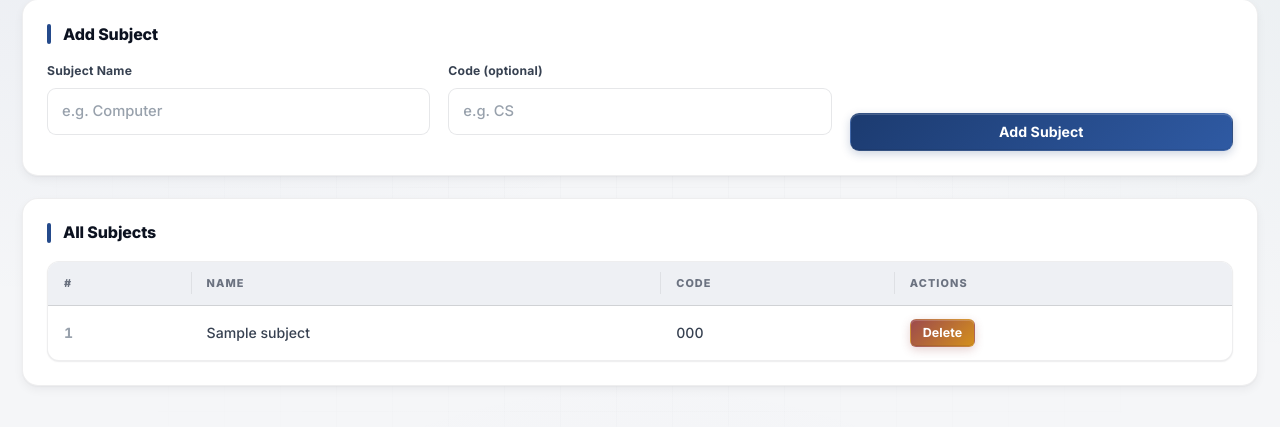
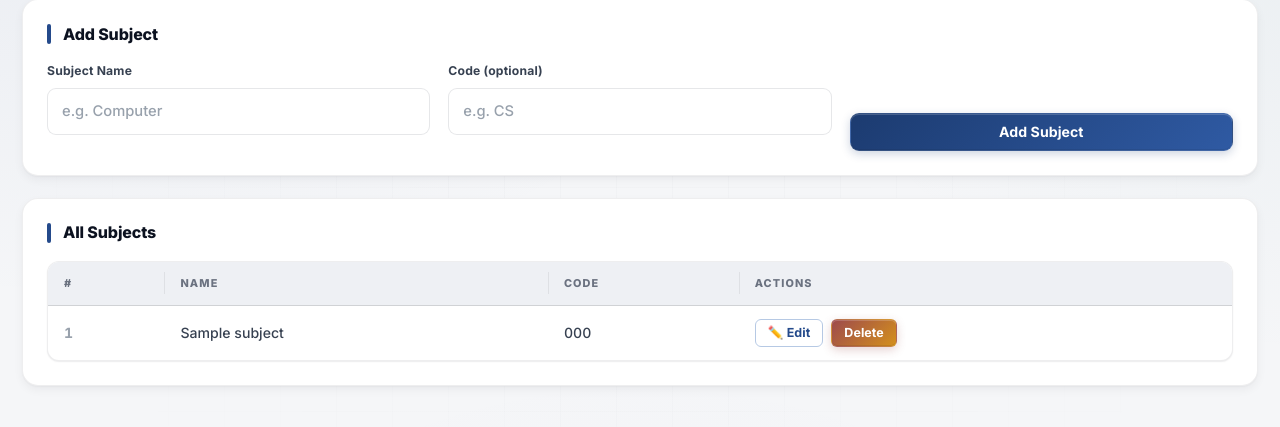
Before and after one commit to bosshanan123-ui/academy-management, a Flask app: template templates/super_admin/subjects.html in a window 1280 px wide. Shown: the part 93-520 px from the top of the page. Run offline with Flask 3, Linux system fonts and the light colour scheme; the template is opened without the code that fills it: most values are stand-ins (such as "Sample title", 1, 10 or a date in 2020); parts of the project's set-up code (start-up, migrations or seed data) failed here and were passed over.

Commit message:
Update subjects.html

```diff
--- a/templates/super_admin/subjects.html
+++ b/templates/super_admin/subjects.html
@@ -33,12 +33,29 @@
           {% for s in subjects %}
           <tr>
             <td>{{ s.id }}</td>
-            <td>{{ s.name }}</td>
-            <td>{{ s.code or '-' }}</td>
             <td>
+              <span class="edit-view" data-id="{{ s.id }}">{{ s.name }}</span>
+              <input type="text" class="edit-input" data-id="{{ s.id }}"
+                     value="{{ s.name }}" style="display:none;" />
+            </td>
+            <td>
+              <span class="edit-view" data-id="{{ s.id }}">{{ s.code or '-' }}</span>
+              <input type="text" class="edit-input" data-id="{{ s.id }}"
+                     value="{{ s.code or '' }}" style="display:none;" />
+            </td>
+            <td class="actions">
+              <button type="button" class="btn btn-sm btn-ghost edit-btn" data-id="{{ s.id }}">✏️ Edit</button>
+
+              <form method="POST" action="{{ url_for('super_admin.edit_subject', sid=s.id) }}"
+                    class="edit-form" data-id="{{ s.id }}" style="display:none;">
+                <input type="hidden" name="name" class="edit-name-{{ s.id }}" />
+                <input type="hidden" name="code" class="edit-code-{{ s.id }}" />
+                <button class="btn btn-sm btn-success" type="submit">💾 Save</button>
+              </form>
+
               <form method="POST" action="{{ url_for('super_admin.delete_subject', sid=s.id) }}"
-                    data-confirm="Delete this subject?">
-                <button class="btn btn-sm btn-danger">Delete</button>
+                    data-confirm="Delete this subject?" style="display:inline;">
+                <button class="btn btn-sm btn-danger" type="submit">Delete</button>
               </form>
             </td>
           </tr>
@@ -49,4 +66,30 @@
     {% else %}<p class="empty-state">No subjects yet.</p>{% endif %}
   </div>
 </div>
+
+<script>
+document.addEventListener('DOMContentLoaded', () => {
+  document.querySelectorAll('.edit-btn').forEach(btn => {
+    btn.addEventListener('click', () => {
+      const id = btn.dataset.id;
+      // Toggle views/inputs
+      document.querySelectorAll(`.edit-view[data-id="${id}"]`).forEach(el => el.style.display = 'none');
+      document.querySelectorAll(`.edit-input[data-id="${id}"]`).forEach(el => el.style.display = 'inline-block');
+      document.querySelector(`.edit-form[data-id="${id}"]`).style.display = 'inline-flex';
+      btn.style.display = 'none';
+    });
+  });
+
+  // Sync input to hidden on form submit
+  document.querySelectorAll('.edit-form').forEach(form => {
+    form.addEventListener('submit', (e) => {
+      const id = form.dataset.id;
+      const inputs = form.closest('tr').querySelectorAll(`.edit-input[data-id="${id}"]`);
+      const values = Array.from(inputs).map(i => i.value);
+      form.querySelector(`.edit-name-${id}`).value = values[0];
+      form.querySelector(`.edit-code-${id}`).value = values[1];
+    });
+  });
+});
+</script>
 {% endblock %}
```
